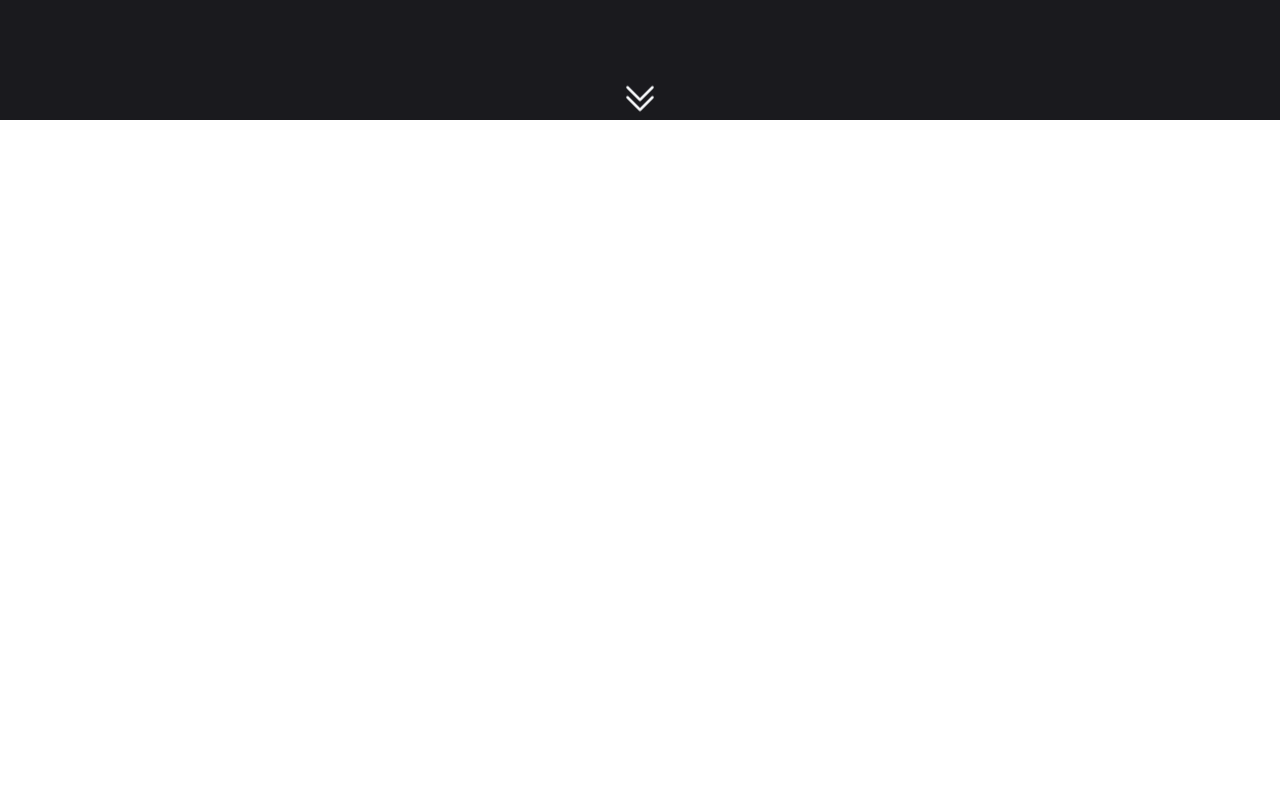
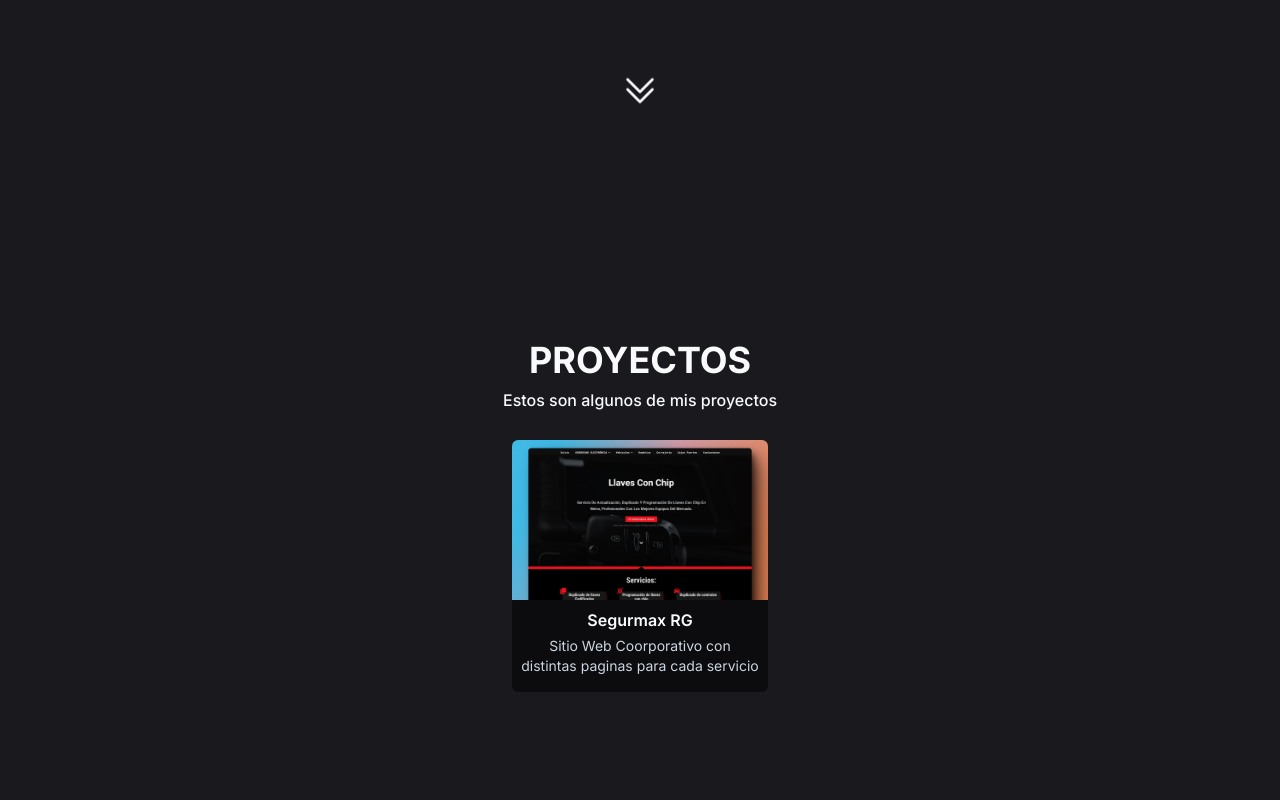
Before and after one commit to luigy23/portafolio, a Next.js app: page / in a window 1280 px wide. Shown: the part 680-1480 px from the top of the page. Before the commit the page ends 800 px from the top, so only its background shows below. Built offline with nearby package versions, Linux system fonts and the light colour scheme.

Commit message:
seccion proyectos

```diff
--- /dev/null
+++ b/app/Componentes/Proyecto.jsx
@@ -0,0 +1,29 @@
+import Image from 'next/image'
+import React from 'react'
+
+
+const Proyecto = ({ nombre, img, des }) => {
+    return (
+        <div className=' bg-smoke-900 text-slate-50  rounded-md w-64 items-center overflow-hidden gap-2'>
+            <div className='  items-center flex  flex-col h-40 overflow-hidden'>
+                <Image
+                    src={img}
+                    alt={nombre}
+                    width={300}
+                />
+            </div>
+            <div className='flex flex-col items-center px-2 pb-4 pt-2 text-center'>
+                <h3 className='font-semibold'>{nombre}</h3>
+                <p className=' text-sm mt-1 text-slate-300 '>{des}</p>
+            </div>
+
+        </div>
+    )
+}
+
+export default Proyecto
+
+{/* <div className='flex flex-col items-center p-2'>
+<h3 className='font-semibold'>{nombre}</h3>
+<p className=' font-normal mt-2  '>Estos son algunos de mis proyectos</p>
+</div> */}
--- /dev/null
+++ b/app/Secciones/Proyectos.js
@@ -0,0 +1,24 @@
+import React from 'react'
+import Proyecto from '../Componentes/Proyecto'
+// importamos la imagen de la carpeta public/images/proyectos
+ import Proyecto1 from '@/public/proyectos/segurmaxp.webp'
+ import Proyecto2 from '@/public/proyectos/861shots_so.jpg'
+const Proyectos = () => {
+    return (
+    <>
+    <h1 className='text-slate-50 font-bold uppercase '>Proyectos</h1>
+    <p className='text-slate-50 font-medium mt-2  '>Estos son algunos de mis proyectos</p>
+
+
+    <div className='mt-5 flex flex-wrap w-full p-2 md:max-w-3xl items-center justify-center gap-2 md:flex-row flex-col'>
+        <Proyecto nombre="Segurmax RG" img={Proyecto2} des="Sitio Web Coorporativo con distintas paginas para cada servicio" />
+
+    </div>
+
+
+
+    </>
+  )
+}
+
+export default Proyectos
--- a/app/Styles/MenuNav.module.css
+++ b/app/Styles/MenuNav.module.css
@@ -1,5 +1,14 @@
 .nav {
     @apply w-full h-16 bg-smoke-900 flex items-center justify-center px-4;
+    /* hacemos el menu siga con el scroll pero que ocupe su espacio al inicio */
+    position: fixed;
+    top: 0;
+    left: 0;
+    right: 0;
+    z-index: 1000;
+
+
+
   }
 
   .nav ul {
--- a/app/page.js
+++ b/app/page.js
@@ -2,20 +2,32 @@ import Image from 'next/image'
 import Left_Arrow from './Icons/Left_Arrow'
 import Down_Arrow from './Icons/Down_Arrow'
 import MenuNav from './Componentes/MenuNav'
+import Proyectos from './Secciones/Proyectos'
 
 
 export default function Home() {
   return (
     <>
     <MenuNav />
-    <main className='w-full h-[calc(100vh-4rem)] bg-smoke-800 flex flex-col items-center justify-center'>
+    <main className='w-full h-screen bg-smoke-800 flex flex-col items-center justify-center'>
       <h1 className='text-slate-50 font-bold uppercase '>Luigy <span className='text-fercho-400'>Leonardo</span> </h1>
       <h2 className='text-slate-50 font-medium mt-2  '>Desarrollador Web | Full-Stack</h2>
       <button className='btn-contact'>Contactame <Left_Arrow /></button>
       <Down_Arrow className="text-slate-50 w-10  down" />
 
 
-    </main></>
+    </main>
+    <section className='w-full h-screen bg-smoke-800 flex flex-col items-center justify-center'>
+
+      <Proyectos />
+    </section>
+    <section className='w-full h-screen   flex flex-col items-center justify-center'>
+      <h1 className='text-slate-50 font-bold uppercase '>Sobre mi</h1>
+    </section>
+
+
+
+    </>
   )
 }
 
```
Also changed, not shown: public/proyectos/861shots_so.jpg (added), public/proyectos/segurmaxp.webp (added).
